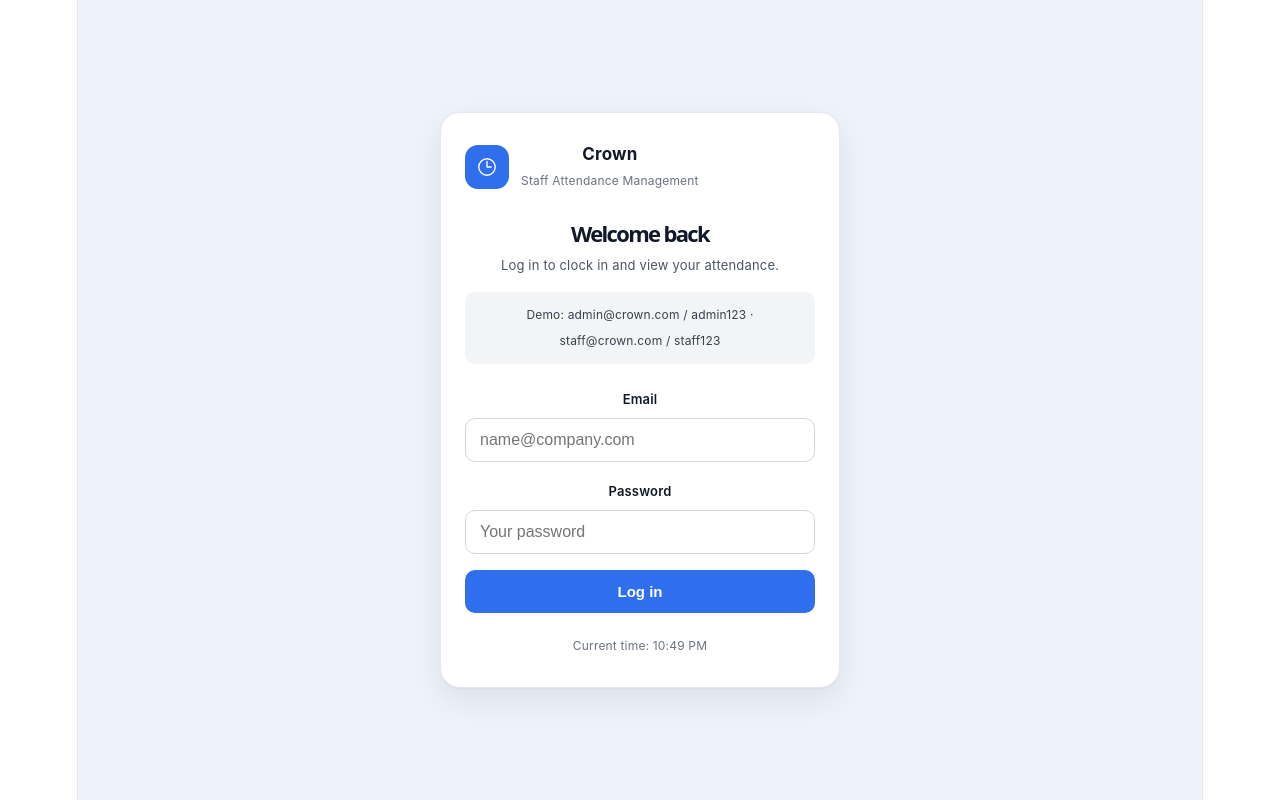
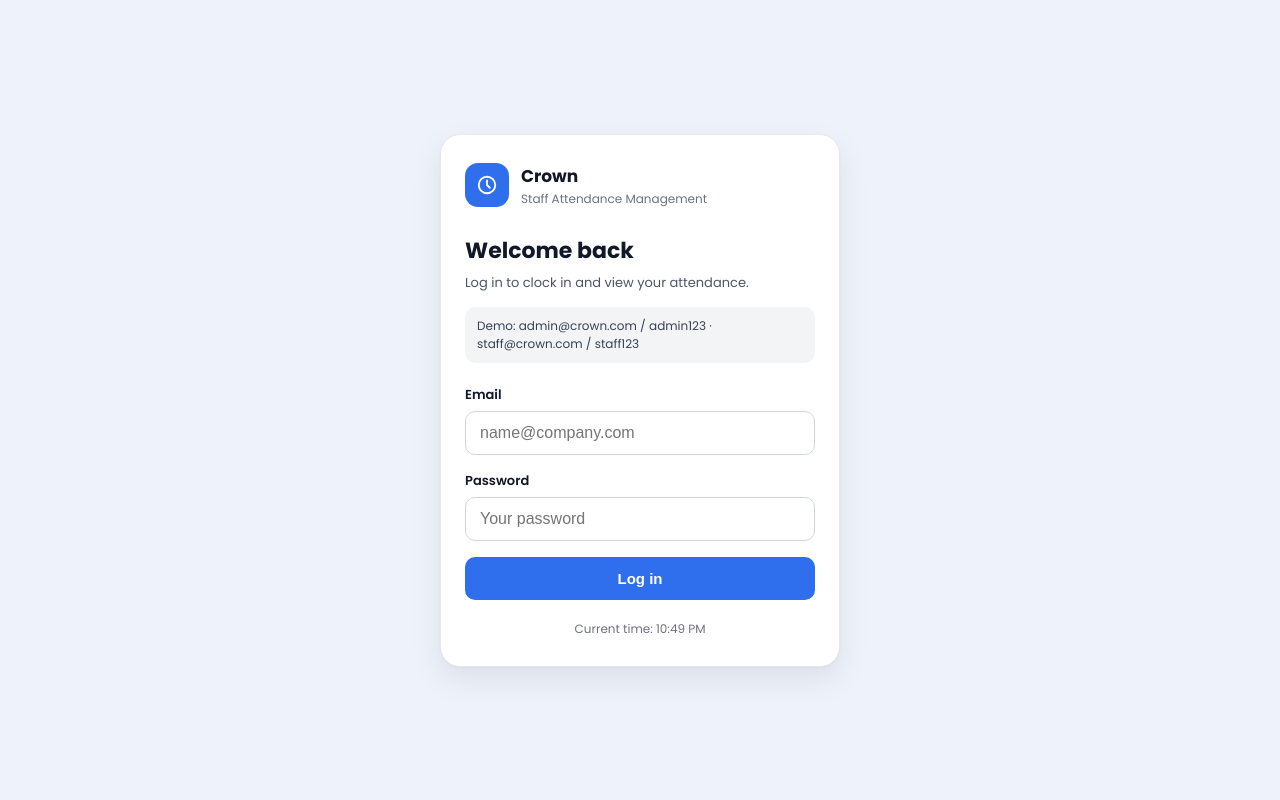
Before and after one commit to Bakareferanmi/Crown, a React (Vite) app: page / in a window 1280 px wide. Built offline with nearby package versions, Linux system fonts and the light colour scheme.

Commit message:
Switch typeface from Inter to Poppins across the app

```diff
--- a/src/index.css
+++ b/src/index.css
@@ -1,111 +1,15 @@
-:root {
-  --text: #6b6375;
-  --text-h: #08060d;
-  --bg: #fff;
-  --border: #e5e4e7;
-  --code-bg: #f4f3ec;
-  --accent: #aa3bff;
-  --accent-bg: rgba(170, 59, 255, 0.1);
-  --accent-border: rgba(170, 59, 255, 0.5);
-  --social-bg: rgba(244, 243, 236, 0.5);
-  --shadow:
-    rgba(0, 0, 0, 0.1) 0 10px 15px -3px, rgba(0, 0, 0, 0.05) 0 4px 6px -2px;
+@import url('https://fonts.googleapis.com/css2?family=Poppins:wght@400;500;600;700&display=swap');
 
-  --sans: system-ui, 'Segoe UI', Roboto, sans-serif;
-  --heading: system-ui, 'Segoe UI', Roboto, sans-serif;
-  --mono: ui-monospace, Consolas, monospace;
-
-  font: 18px/145% var(--sans);
-  letter-spacing: 0.18px;
-  color-scheme: light dark;
-  color: var(--text);
-  background: var(--bg);
-  font-synthesis: none;
-  text-rendering: optimizeLegibility;
-  -webkit-font-smoothing: antialiased;
-  -moz-osx-font-smoothing: grayscale;
-
-  @media (max-width: 1024px) {
-    font-size: 16px;
-  }
+html, body, #root {
+  margin: 0;
+  padding: 0;
+  height: 100%;
 }
 
-@media (prefers-color-scheme: dark) {
-  :root {
-    --text: #9ca3af;
-    --text-h: #f3f4f6;
-    --bg: #16171d;
-    --border: #2e303a;
-    --code-bg: #1f2028;
-    --accent: #c084fc;
-    --accent-bg: rgba(192, 132, 252, 0.15);
-    --accent-border: rgba(192, 132, 252, 0.5);
-    --social-bg: rgba(47, 48, 58, 0.5);
-    --shadow:
-      rgba(0, 0, 0, 0.4) 0 10px 15px -3px, rgba(0, 0, 0, 0.25) 0 4px 6px -2px;
-  }
-
-  #social .button-icon {
-    filter: invert(1) brightness(2);
-  }
+* {
+  box-sizing: border-box;
 }
 
 body {
-  margin: 0;
+  font-family: 'Poppins', system-ui, sans-serif;
 }
-
-#root {
-  width: 1126px;
-  max-width: 100%;
-  margin: 0 auto;
-  text-align: center;
-  border-inline: 1px solid var(--border);
-  min-height: 100svh;
-  display: flex;
-  flex-direction: column;
-  box-sizing: border-box;
-}
-
-h1,
-h2 {
-  font-family: var(--heading);
-  font-weight: 500;
-  color: var(--text-h);
-}
-
-h1 {
-  font-size: 56px;
-  letter-spacing: -1.68px;
-  margin: 32px 0;
-  @media (max-width: 1024px) {
-    font-size: 36px;
-    margin: 20px 0;
-  }
-}
-h2 {
-  font-size: 24px;
-  line-height: 118%;
-  letter-spacing: -0.24px;
-  margin: 0 0 8px;
-  @media (max-width: 1024px) {
-    font-size: 20px;
-  }
-}
-p {
-  margin: 0;
-}
-
-code,
-.counter {
-  font-family: var(--mono);
-  display: inline-flex;
-  border-radius: 4px;
-  color: var(--text-h);
-}
-
-code {
-  font-size: 15px;
-  line-height: 135%;
-  padding: 4px 8px;
-  background: var(--code-bg);
-}
--- a/src/pages/AdminDashboard.jsx
+++ b/src/pages/AdminDashboard.jsx
@@ -229,7 +229,7 @@ function StatCard({ icon, iconBg, label, value, unit }) {
 }
 
 const styles = {
-  page: { minHeight: "100vh", background: "#EEF2FA", fontFamily: "'Inter', system-ui, sans-serif", display: "flex", flexDirection: "column" },
+  page: { minHeight: "100dvh", background: "#EEF2FA", fontFamily: "'Poppins', system-ui, sans-serif", display: "flex", flexDirection: "column" },
   container: { flex: 1, maxWidth: "1040px", width: "100%", margin: "0 auto", padding: "0 16px 24px", boxSizing: "border-box" },
   header: { display: "flex", flexWrap: "wrap", gap: "12px", justifyContent: "space-between", alignItems: "center", marginBottom: "22px", position: "sticky", top: 0, zIndex: 10, background: "#EEF2FA", paddingTop: "calc(12px + env(safe-area-inset-top))", paddingBottom: "8px" },
   brandRow: { display: "flex", alignItems: "center", gap: "10px", minWidth: 0 },
--- a/src/pages/ClockInOut.jsx
+++ b/src/pages/ClockInOut.jsx
@@ -261,7 +261,7 @@ function NavItem({ icon, label, active, onClick }) {
 }
 
 const styles = {
-  page: { minHeight: "100vh", background: "#EEF2FA", fontFamily: "'Inter', system-ui, sans-serif", display: "flex", flexDirection: "column" },
+  page: { minHeight: "100vh", background: "#EEF2FA", fontFamily: "'Poppins', system-ui, sans-serif", display: "flex", flexDirection: "column" },
   container: { flex: 1, maxWidth: "480px", width: "100%", margin: "0 auto", padding: "16px 16px 96px", boxSizing: "border-box" },
   header: { display: "flex", justifyContent: "space-between", alignItems: "center", marginBottom: "22px" },
   brandRow: { display: "flex", alignItems: "center", gap: "10px", minWidth: 0 },
--- a/src/pages/Login.jsx
+++ b/src/pages/Login.jsx
@@ -1,6 +1,5 @@
 import { useState, useEffect } from "react";
 import { useNavigate } from "react-router-dom";
-import { HiOutlineClock } from "react-icons/hi2";
 import { useDemo } from "../context/DemoContext";
 
 export default function Login() {
@@ -41,7 +40,7 @@ export default function Login() {
       <div style={styles.card}>
         <div style={styles.brandRow}>
           <div style={styles.logoBox}>
-            <HiOutlineClock size={22} color="#fff" />
+            <ClockIcon size={22} color="#fff" />
           </div>
           <div>
             <p style={styles.brandName}>Crown</p>
@@ -92,6 +91,15 @@ export default function Login() {
   );
 }
 
+function ClockIcon({ size = 20, color = "#fff" }) {
+  return (
+    <svg width={size} height={size} viewBox="0 0 24 24" fill="none" stroke={color} strokeWidth="2" strokeLinecap="round" strokeLinejoin="round">
+      <circle cx="12" cy="12" r="9" />
+      <path d="M12 7v5l3 3" />
+    </svg>
+  );
+}
+
 const styles = {
   page: {
     minHeight: "100vh",
@@ -99,7 +107,7 @@ const styles = {
     display: "flex",
     alignItems: "center",
     justifyContent: "center",
-    fontFamily: "'Inter', system-ui, sans-serif",
+    fontFamily: "'Poppins', system-ui, sans-serif",
     padding: "20px",
     boxSizing: "border-box",
   },
```
